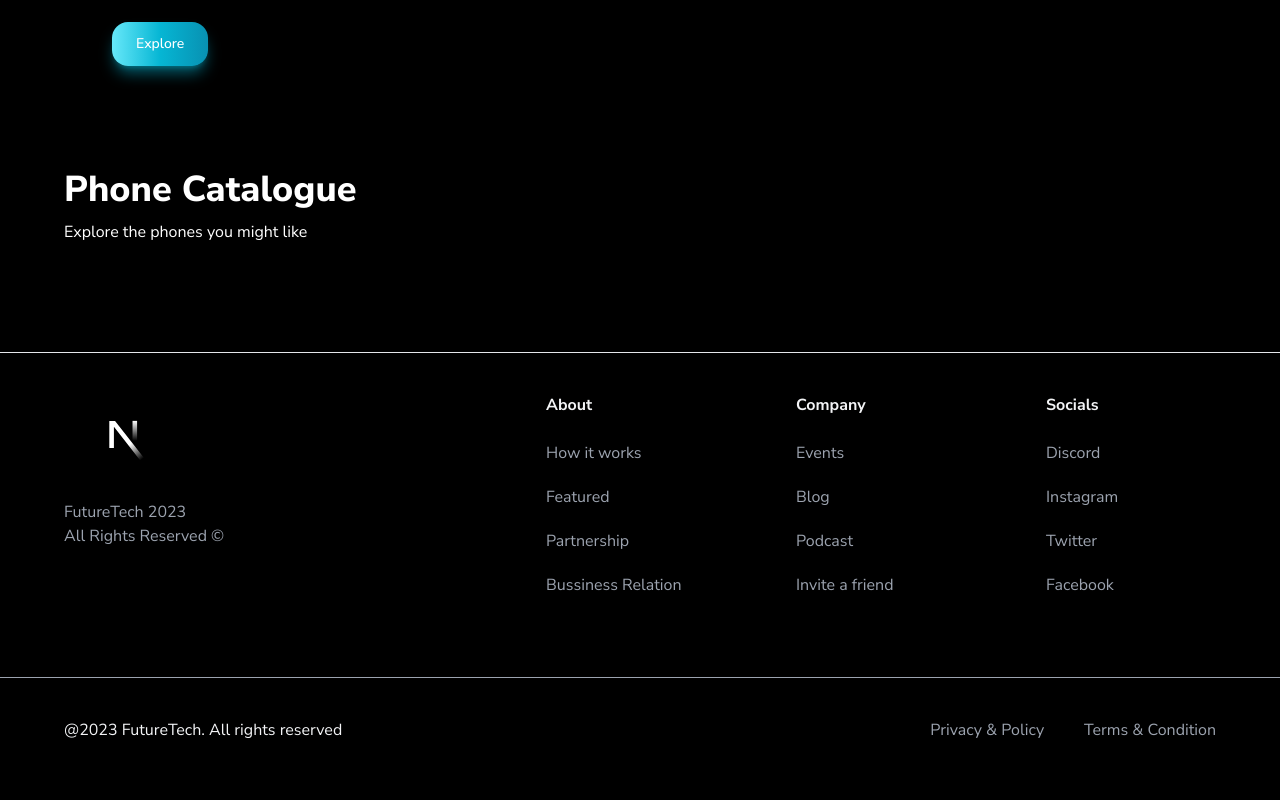
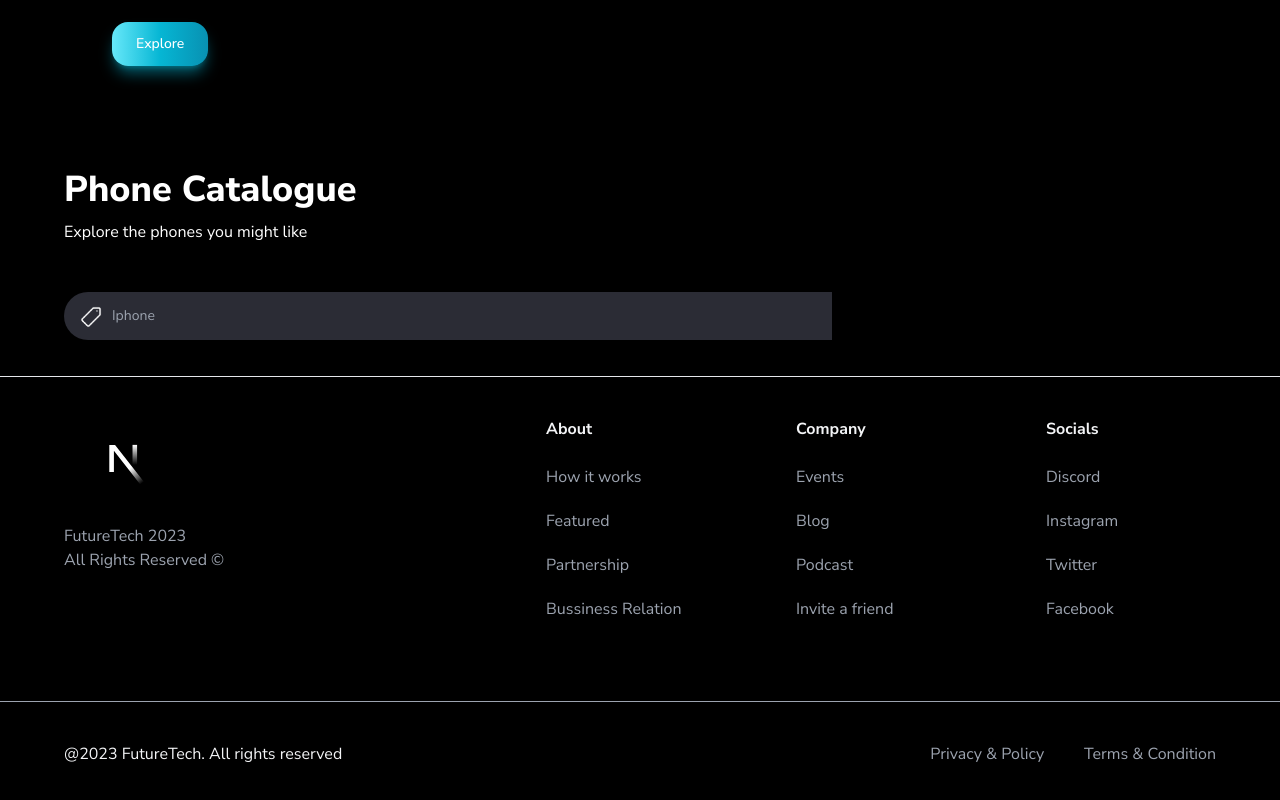
Before and after one commit to svarts/next-ecommerce, a Next.js app: page / in a window 1280 px wide. Shown: the part 784-1584 px from the top of the page. Built offline with nearby package versions, Linux system fonts and the light colour scheme.

Commit message:
combobox

```diff
--- a/app/globals.css
+++ b/app/globals.css
@@ -206,7 +206,7 @@ body{
 }
 
 .search-manufacturer__input {
-  @apply w-full h-[48px] pl-12 p-4 rounded-l-full max-sm:rounded-full bg-light-white outline-none cursor-pointer text-sm;
+  @apply w-full h-[48px] pl-12 p-4 rounded-l-full max-sm:rounded-full bg-black-100 cursor-pointer text-sm;
 }
 
 .search-manufacturer__options {
--- a/components/SearchManufacturer.tsx
+++ b/components/SearchManufacturer.tsx
@@ -1,9 +1,48 @@
+"use client";
+import { useState, Fragment } from 'react';
+import  Image  from 'next/image';
 import { SearchManufacturerProps } from '@/types'
-import React from 'react'
+import { Combobox, Transition } from '@headlessui/react'
 
 const SearchManifacturer = ({manufacturer, setManifacturer}: SearchManufacturerProps ) => {
+    function setQuery(value: string): void {
+        throw new Error('Function not implemented.');
+    }
+
     return (
-        <div>SearchManifacturer</div>
+        <div className='search-manufacturer'>
+            <Combobox>
+                <div className='relative w-full'>
+                    <Combobox.Button className="absolute top-[14px]">
+                        <Image
+                            src="/brand.png"
+                            width={22}
+                            height={22}
+                            className="ml-4"
+                            alt='brand'
+                        />
+                    </Combobox.Button>
+                    <Combobox.Input
+                        className="search-manufacturer__input"
+                        placeholder='Iphone'
+                        displayValue={(manufacturer: string) => manufacturer}
+                        onChange={(e) => setQuery(e.target.value)}
+                    />
+
+                    <Transition
+                        as={Fragment}
+                        leave="transition ease-in duration-100"
+                        leaveFrom="opacity-100"
+                        leaveTo="opacity-0"
+                        afterLeave={() => setQuery('')}
+                    >
+                        <Combobox.Options>
+
+                        </Combobox.Options>
+                    </Transition>
+                </div>
+            </Combobox>
+        </div>
     )
 }
 
```
Also changed, not shown: public/brand.png (added).
